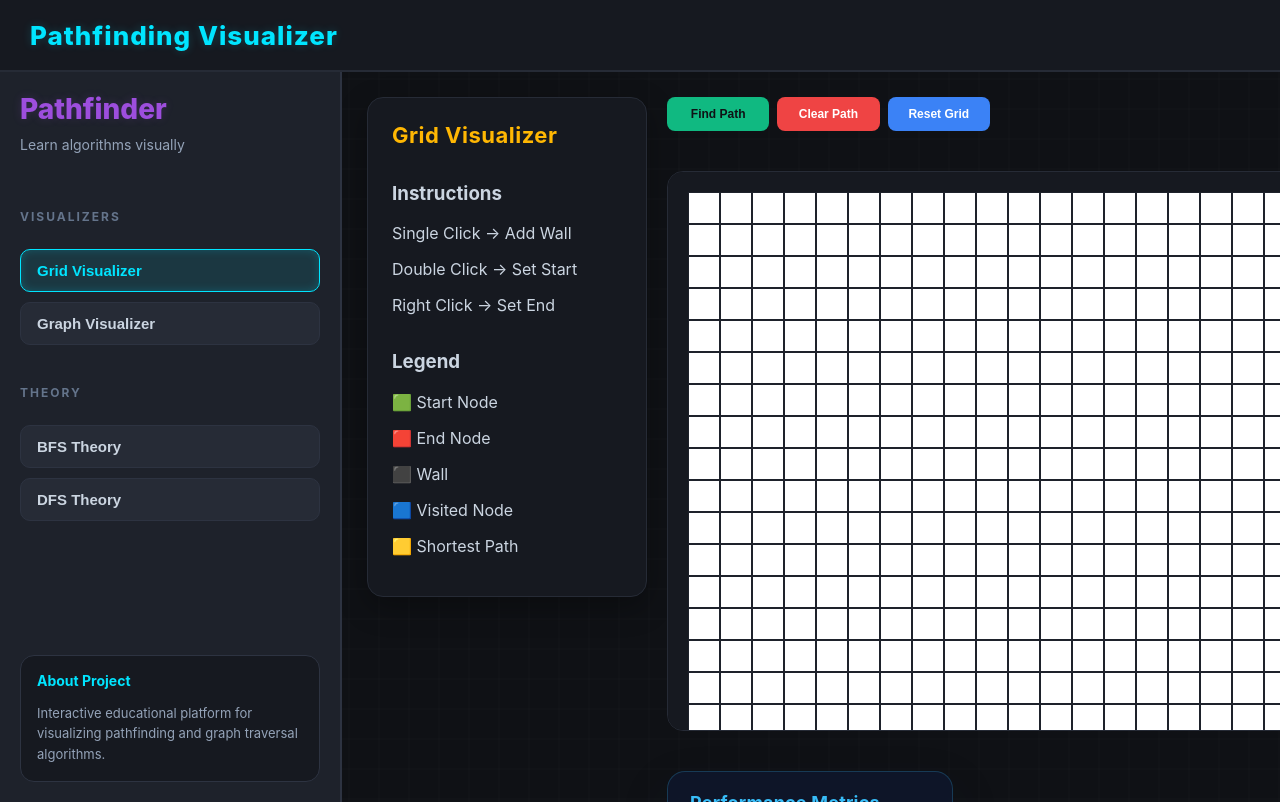
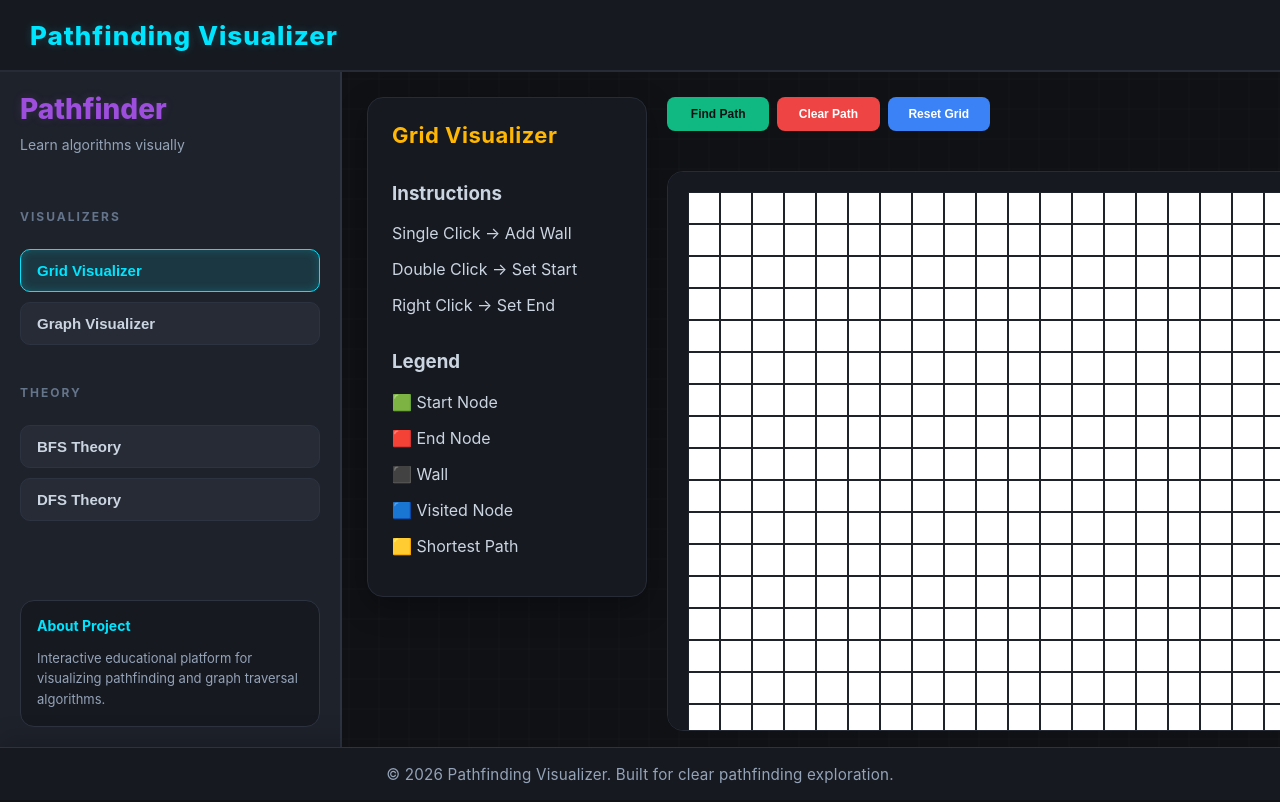
Before and after one commit to saisrinath-kotta/pathfinding-visualizer, a React (Create React App) app: page / in a window 1280 px wide. Built offline with nearby package versions, Linux system fonts and the light colour scheme.

Commit message:
Adding Copyright

```diff
--- a/src/App.js
+++ b/src/App.js
@@ -428,6 +428,10 @@ const totalAnimationTime =
 
       </div>
 
+      <footer className="page-footer">
+        © 2026 Pathfinding Visualizer. Built for clear pathfinding exploration.
+      </footer>
+
     </div>
   );
 }
--- a/src/layout.css
+++ b/src/layout.css
@@ -9,6 +9,8 @@ body {
 
 /* APP */
 .app {
+  display: flex;
+  flex-direction: column;
   height: 100vh;
 }
 
@@ -36,7 +38,8 @@ body {
 /* MAIN LAYOUT */
 .main-layout {
   display: flex;
-  height: calc(100vh - 70px);
+  flex: 1;
+  min-height: 0;
 }
 
 /* ================= FUTURISTIC DARK SIDEBAR ================= */
@@ -465,6 +468,19 @@ body {
 .info-page { color: #94a3b8; line-height: 1.8; height: 100%; overflow-y: auto; }
 .info-page h1 { color: #00e5ff; margin-top: 0; }
 .info-page h2 { margin-top: 30px; color: #e2e8f0; }
+.page-footer {
+  height: 52px;
+  display: flex;
+  align-items: center;
+  justify-content: center;
+  background: #161920;
+  border-top: 1px solid rgba(148, 163, 184, 0.18);
+  color: #94a3b8;
+  font-size: 0.95rem;
+  letter-spacing: 0.2px;
+  box-shadow: 0 -8px 24px rgba(0, 0, 0, 0.18);
+}
+
 .runtime-box {
 
   margin-top: 20px;
```
